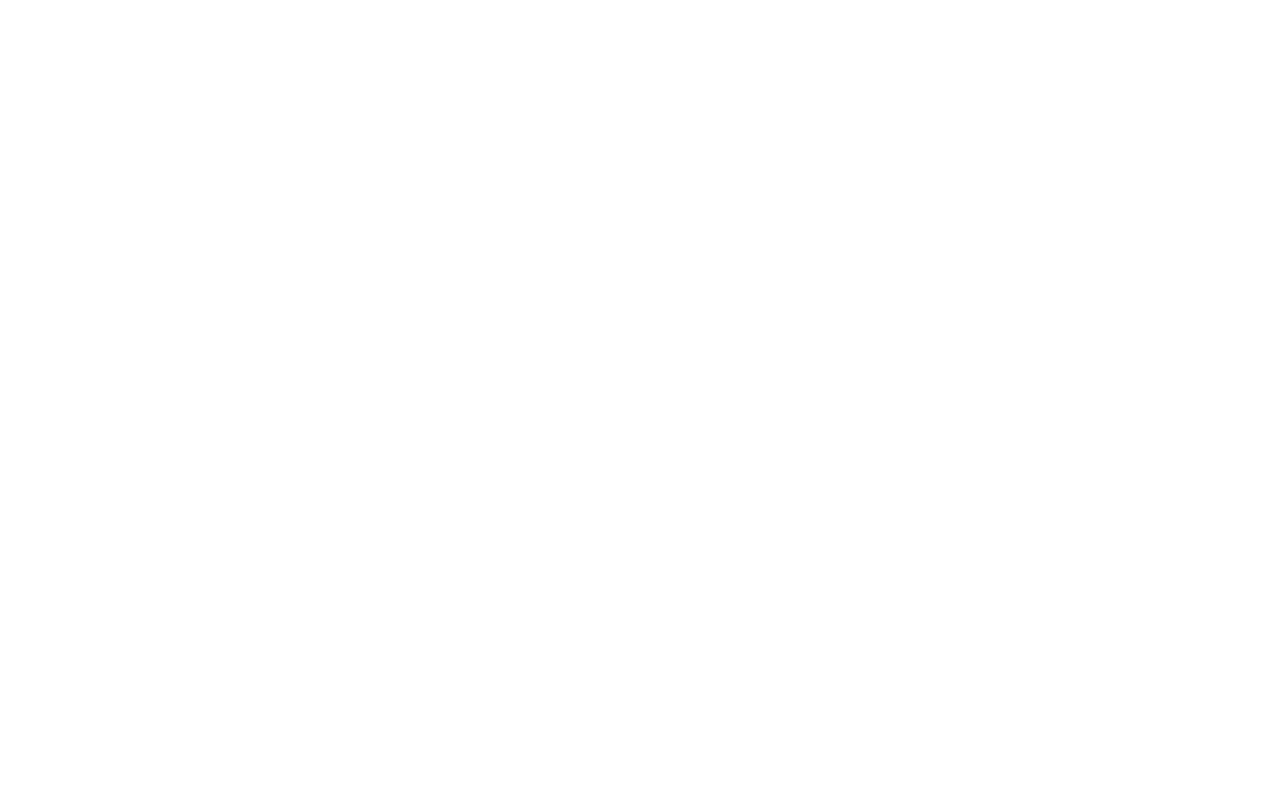
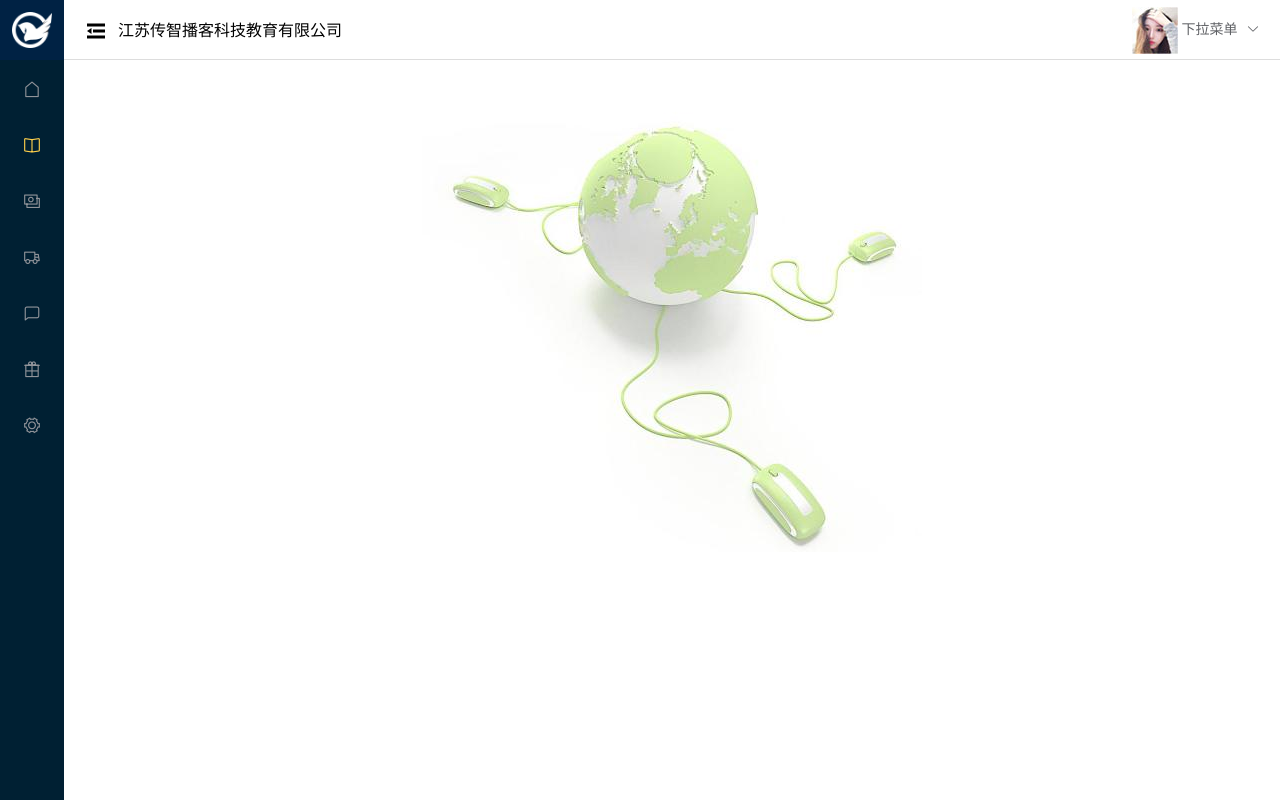
Before and after one commit to yuan-zhen-xia/jiaoyu, a Vue app: page / in a window 1280 px wide. Built offline with nearby package versions, Linux system fonts and the light colour scheme.

Commit message:
首页完成

```diff
--- a/src/main.js
+++ b/src/main.js
@@ -6,7 +6,11 @@
 
 import '@/style/index.less'
 
+import axios from 'axios'
+
 import router from '@/router'
+
+Vue.prototype.$http = axios
 
 Vue.use(ElementUI)
 Vue.config.productionTip = false
--- a/src/router/index.js
+++ b/src/router/index.js
@@ -3,11 +3,27 @@
 
 import Login from '@/views/login'
 
+import Home from '@/views/home'
+
+import Welcome from '@/views/welcome'
+
 Vue.use(VueRouter)
 
 const router = new VueRouter({
   routes: [
-    { path: '/login', name: 'login', component: Login }
+    // 登录页路由
+    { path: '/login', name: 'login', component: Login },
+    // 进入欢迎页面的路由
+    { path: '/',
+      name: 'home',
+      component: Home,
+      // redirect:'/welcome' 重定向路由 是当路径为/时，自动去二级路由下设置的模块，当二级路由改变，redirect匹配不到设置的二级路由，则会带着一级路由去二级路由下寻找匹配项，当路径为"/"时，如果有redirect，则直接去匹配redrict的路径。
+      // 定义欢迎页面子路由
+      children: [
+        {
+          path: '/', name: 'welcome', component: Welcome
+        }
+      ] }
   ]
 })
 
--- /dev/null
+++ b/src/views/home/index.vue
@@ -0,0 +1,134 @@
+<template>
+  <div class="home-container">
+    <el-container class="hear">
+      <el-aside :width="isCollapse?'64px':'200px'">
+        <div class="logo" :class="{miniLogo:isCollapse}">
+        </div>
+        <!-- 左侧菜单导航 -->
+        <el-menu
+         :collapse="isCollapse"
+         :collapse-transition=false
+          default-active="2"
+          class="el-menu-vertical-demo"
+          background-color="#002033"
+          text-color="#fff"
+          active-text-color="#ffd04b"
+        >
+
+          <el-menu-item index="1">
+            <i class="el-icon-house"></i>
+            <span slot="title">首页</span>
+          </el-menu-item>
+          <el-menu-item index="2">
+            <i class="el-icon-reading"></i>
+            <span slot="title">内容管理</span>
+          </el-menu-item>
+          <el-menu-item index="3">
+            <i class="el-icon-money"></i>
+            <span slot="title">素材管理</span>
+          </el-menu-item>
+          <el-menu-item index="4">
+            <i class="el-icon-truck"></i>
+            <span slot="title">发布文章</span>
+          </el-menu-item>
+          <el-menu-item index="5">
+            <i class="el-icon-chat-square"></i>
+            <span slot="title">评论管理</span>
+          </el-menu-item>
+          <el-menu-item index="6">
+            <i class="el-icon-present"></i>
+            <span slot="title">粉丝管理</span>
+          </el-menu-item>
+          <el-menu-item index="7">
+            <i class="el-icon-setting"></i>
+            <span slot="title">个人设置</span>
+          </el-menu-item>
+        </el-menu>
+        <!-- 左侧模板结束 -->
+      </el-aside>
+      <!-- 顶部区域 -->
+      <el-container>
+        <el-header>
+          <span class="el-icon-s-fold" @click="toggleMenu()"></span>
+          <span class="text">江苏传智播客科技教育有限公司</span>
+          <!-- 下拉菜单模板开始 -->
+          <el-dropdown class="fl">
+            <span class="el-dropdown-link">
+              <img src="../../assets/images/avatar.jpg" alt />
+              下拉菜单
+              <i class="el-icon-arrow-down el-icon--right"></i>
+            </span>
+            <el-dropdown-menu slot="dropdown">
+              <el-dropdown-item>个人设置</el-dropdown-item>
+              <el-dropdown-item>用户登录</el-dropdown-item>
+            </el-dropdown-menu>
+          </el-dropdown>
+          <!-- 下拉菜单模板结束 -->
+        </el-header>
+        <el-main>
+            <!-- 二级路由的出口 -->
+            <router-view></router-view>
+        </el-main>
+      </el-container>
+    </el-container>
+  </div>
+</template>
+<script>
+export default {
+  data () {
+    return {
+      isCollapse: true
+    }
+  },
+  methods: {
+    toggleMenu () {
+      // 侧边栏的展开和收缩 默认展开
+      this.isCollapse = !this.isCollapse
+    }
+  }
+}
+</script>
+<style scoped lang='less'>
+.hear {
+  position: absolute;
+  left: 0;
+  top: 0;
+  width: 100%;
+  height: 100%;
+  .el-aside {
+    background: #002033;
+  }
+  .el-header {
+    border-bottom: 1px solid #ddd;
+    line-height: 60px;
+  }
+  .el-icon-s-fold {
+    font-size: 24px;
+    vertical-align: middle;
+  }
+  .text {
+    vertical-align: middle;
+    padding-left: 10px;
+  }
+  .fl {
+    float: right;
+      img{
+          vertical-align: middle;
+      }
+  }
+  .logo{
+      width: 100%;
+      height: 60px;
+      background:#002244 url(../../assets/images/logo_admin.png) no-repeat center/140px auto;
+  }
+//   根据用户的点击来设置显示的图片，默认为大图，所以小图样式写在大图样式后，当用户点击，覆盖大图样式
+  .miniLogo {
+    //   单纯设置图片，否则会覆盖背景色
+      background-image: url(../../assets/images/logo_admin_01.png);
+      background-size: 40px auto;
+  }
+  .el-menu{
+      border:none;
+  }
+}
+</style>
--- a/src/views/login/index.vue
+++ b/src/views/login/index.vue
@@ -51,9 +51,9 @@
       // 表单对象数据
       loginForm: {
         // 绑定from表单中的手机号
-        mobile: '',
+        mobile: '13911111111',
         // 绑定from表单中的验证码
-        code: ''
+        code: '246810'
       },
       // 表单效验规则数据
       // 得到： el-form加属性rules绑定数据，传入约定的验证规则
@@ -93,7 +93,18 @@
       // $refs.loginForm会找到带有ref的元素， 如果获取成功
       this.$refs.loginForm.validate((valid) => {
         if (valid) {
-          console.log('校验success')
+          // console.log('校验success')
+          // 请求登录接口
+          this.$http.post('http://ttapi.research.itcast.cn/mp/v1_0/authorizations', this.loginForm)
+            .then(res => {
+              // console.log(res.data)
+              // 跳转去首页
+              this.$router.push('/')
+            })
+            .catch(() => {
+              // 错误信息提示
+              this.$message.error('手机号或验证码错误')
+            })
         }
       })
     }
--- /dev/null
+++ b/src/views/welcome/index.vue
@@ -0,0 +1,13 @@
+<template>
+<div class='welcome'>
+    <img src="../../assets/images/welcome.jpg" alt="">
+</div>
+</template>
+<script>
+export default {}
+</script>
+<style scoped lang='less'>
+.welcome{
+    text-align: center;
+}
+</style>
```
Also changed, not shown: src/style/index.less (line endings or trailing spaces).
